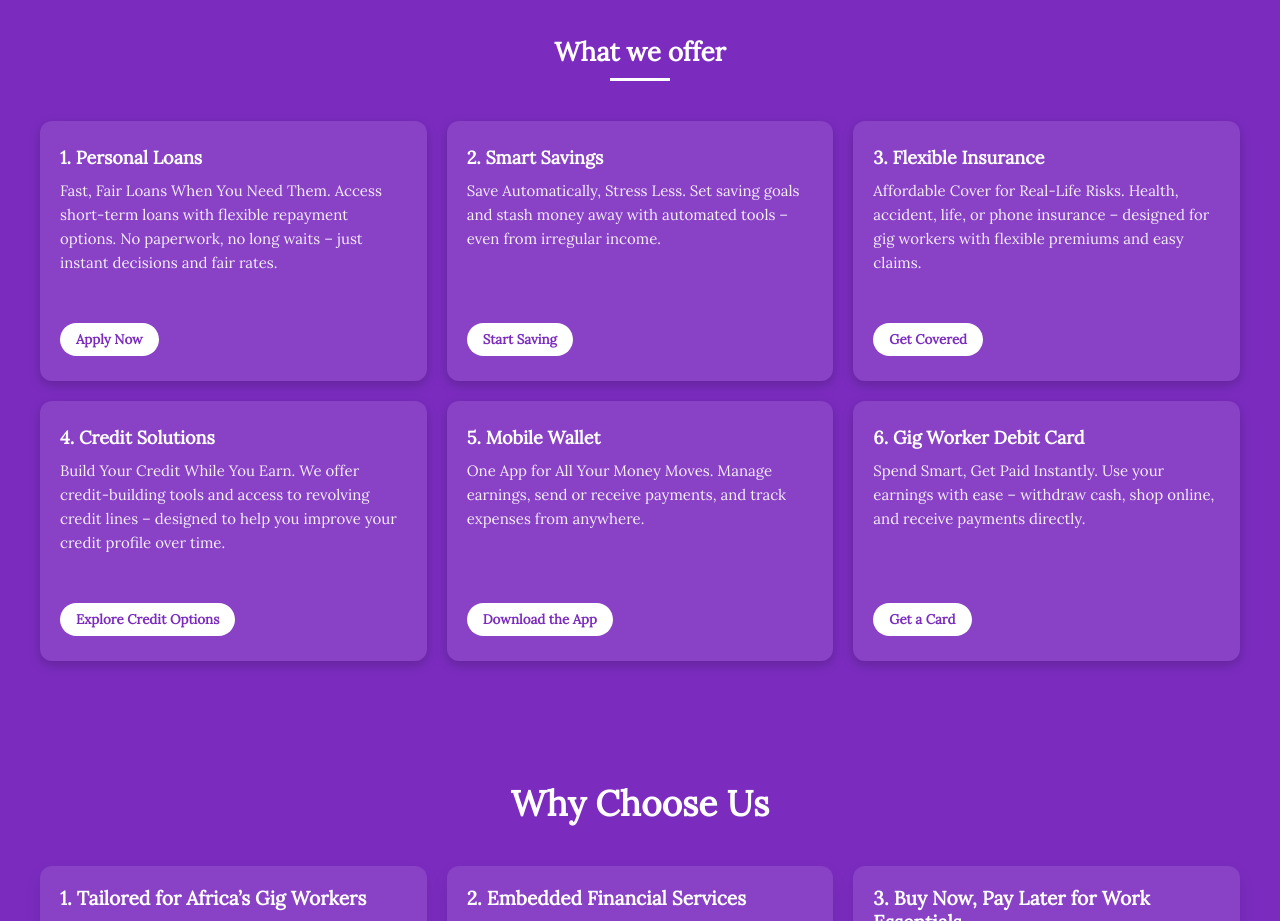
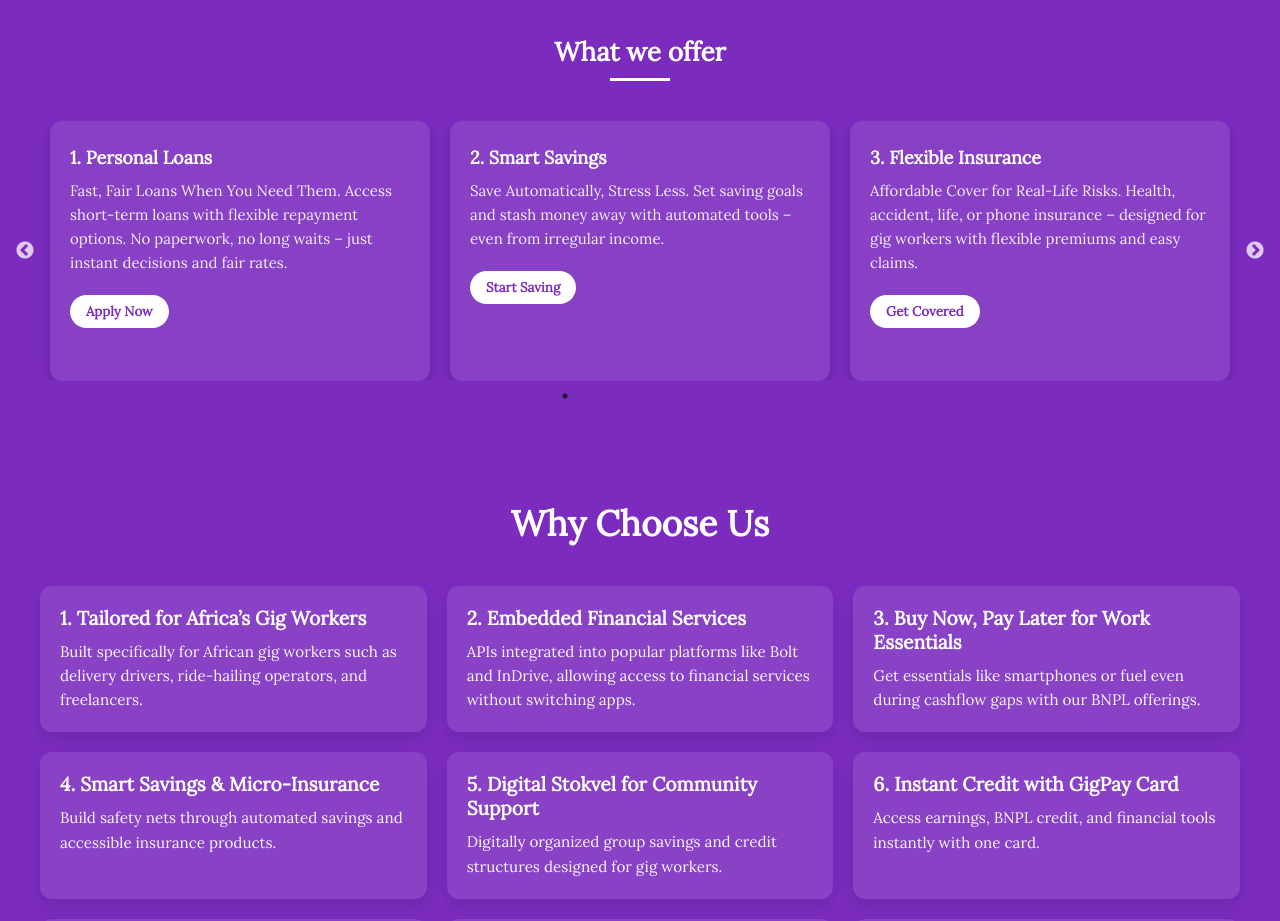
Before and after one commit to LehlohonoloKhoathane/GigPay_Website, a React (Vite) app in the folder gigpay/: page / in a window 1280 px wide. Shown: the part 1180-2101 px from the top of the page. Built offline with nearby package versions, Linux system fonts and the light colour scheme.

Commit message:
products motions and slider

```diff
--- a/gigpay/package.json
+++ b/gigpay/package.json
@@ -14,7 +14,9 @@
     "react": "^19.1.0",
     "react-dom": "^19.1.0",
     "react-icons": "^5.5.0",
-    "react-router-dom": "^7.6.3"
+    "react-router-dom": "^7.6.3",
+    "react-slick": "^0.30.3",
+    "slick-carousel": "^1.8.1"
   },
   "devDependencies": {
     "@eslint/js": "^9.30.1",
--- a/gigpay/src/pages/products/products.css
+++ b/gigpay/src/pages/products/products.css
@@ -31,6 +31,23 @@
   grid-template-columns: 1fr;
   gap: 20px;
 }
+
+.slick-slide {
+  padding: 0 10px;
+}
+.slick-dots li button:before {
+  color: #7b2cbf;
+}
+.product-card {
+  background: #fff;
+  border-radius: 10px;
+  padding: 20px;
+  box-shadow: 0 10px 20px rgba(0,0,0,0.1);
+  text-align: left;
+  height: 100%;
+}
+
+
 
 @media (min-width: 600px) {
   .products-grid {
--- a/gigpay/src/pages/products/products.jsx
+++ b/gigpay/src/pages/products/products.jsx
@@ -1,66 +1,89 @@
 import React from "react";
+import { motion } from "framer-motion";
+import Slider from "react-slick";
+import "slick-carousel/slick/slick.css";
+import "slick-carousel/slick/slick-theme.css";
 import "./products.css";
 
 const Products = () => {
+  const settings = {
+    dots: true,
+    infinite: true,
+    speed: 600,
+    slidesToShow: 3,
+    slidesToScroll: 1,
+    responsive: [
+      {
+        breakpoint: 768,
+        settings: {
+          slidesToShow: 1,
+          slidesToScroll: 1,
+        },
+      },
+    ],
+  };
+
+  const productData = [
+    {
+      title: "1. Personal Loans",
+      description:
+        "Fast, Fair Loans When You Need Them. Access short-term loans with flexible repayment options. No paperwork, no long waits – just instant decisions and fair rates.",
+      button: "Apply Now",
+    },
+    {
+      title: "2. Smart Savings",
+      description:
+        "Save Automatically, Stress Less. Set saving goals and stash money away with automated tools – even from irregular income.",
+      button: "Start Saving",
+    },
+    {
+      title: "3. Flexible Insurance",
+      description:
+        "Affordable Cover for Real-Life Risks. Health, accident, life, or phone insurance – designed for gig workers with flexible premiums and easy claims.",
+      button: "Get Covered",
+    },
+    {
+      title: "4. Credit Solutions",
+      description:
+        "Build Your Credit While You Earn. We offer credit-building tools and access to revolving credit lines – designed to help you improve your credit profile over time.",
+      button: "Explore Credit Options",
+    },
+    {
+      title: "5. Mobile Wallet",
+      description:
+        "One App for All Your Money Moves. Manage earnings, send or receive payments, and track expenses from anywhere.",
+      button: "Download the App",
+    },
+    {
+      title: "6. Gig Worker Debit Card",
+      description:
+        "Spend Smart, Get Paid Instantly. Use your earnings with ease – withdraw cash, shop online, and receive payments directly.",
+      button: "Get a Card",
+    },
+  ];
+
   return (
     <section className="products-section" id="products">
       <div className="products-wrapper">
         <h2 className="products-heading">What we offer</h2>
         <div className="products-divider"></div>
 
-        <div className="products-grid">
-          <div className="product-card">
-            <h3>1. Personal Loans</h3>
-            <p>
-              Fast, Fair Loans When You Need Them. Access short-term loans with flexible repayment options.
-              No paperwork, no long waits – just instant decisions and fair rates.
-            </p>
-            <button>Apply Now</button>
-          </div>
-
-          <div className="product-card">
-            <h3>2. Smart Savings</h3>
-            <p>
-              Save Automatically, Stress Less. Set saving goals and stash money away with automated tools –
-              even from irregular income.
-            </p>
-            <button>Start Saving</button>
-          </div>
-
-          <div className="product-card">
-            <h3>3. Flexible Insurance</h3>
-            <p>
-              Affordable Cover for Real-Life Risks. Health, accident, life, or phone insurance – designed for gig workers
-              with flexible premiums and easy claims.
-            </p>
-            <button>Get Covered</button>
-          </div>
-
-          <div className="product-card">
-            <h3>4. Credit Solutions</h3>
-            <p>
-              Build Your Credit While You Earn. We offer credit-building tools and access to revolving credit lines –
-              designed to help you improve your credit profile over time.
-            </p>
-            <button>Explore Credit Options</button>
-          </div>
-
-          <div className="product-card">
-            <h3>5. Mobile Wallet</h3>
-            <p>
-              One App for All Your Money Moves. Manage earnings, send or receive payments, and track expenses from anywhere.
-            </p>
-            <button>Download the App</button>
-          </div>
-
-          <div className="product-card">
-            <h3>6. Gig Worker Debit Card</h3>
-            <p>
-              Spend Smart, Get Paid Instantly. Use your earnings with ease – withdraw cash, shop online, and receive payments directly.
-            </p>
-            <button>Get a Card</button>
-          </div>
-        </div>
+        <Slider {...settings}>
+          {productData.map((product, index) => (
+            <motion.div
+              className="product-card"
+              key={index}
+              initial={{ opacity: 0, y: 50 }}
+              whileInView={{ opacity: 1, y: 0 }}
+              transition={{ duration: 0.6, delay: index * 0.1 }}
+              viewport={{ once: true, amount: 0.2 }}
+            >
+              <h3>{product.title}</h3>
+              <p>{product.description}</p>
+              <button>{product.button}</button>
+            </motion.div>
+          ))}
+        </Slider>
       </div>
     </section>
   );
```
Also changed, not shown: 1 other file (tests, documents, lock files or other folders).
